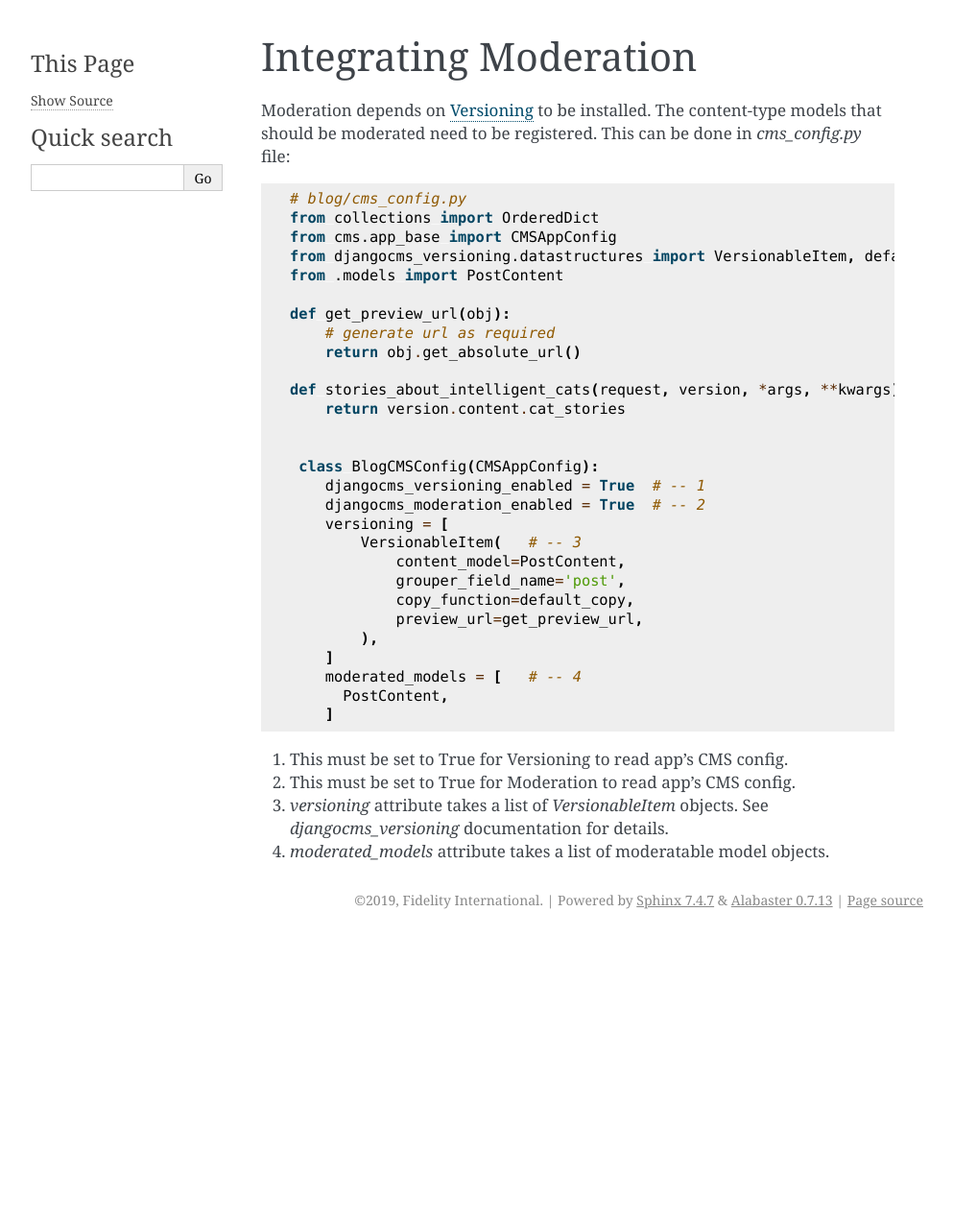
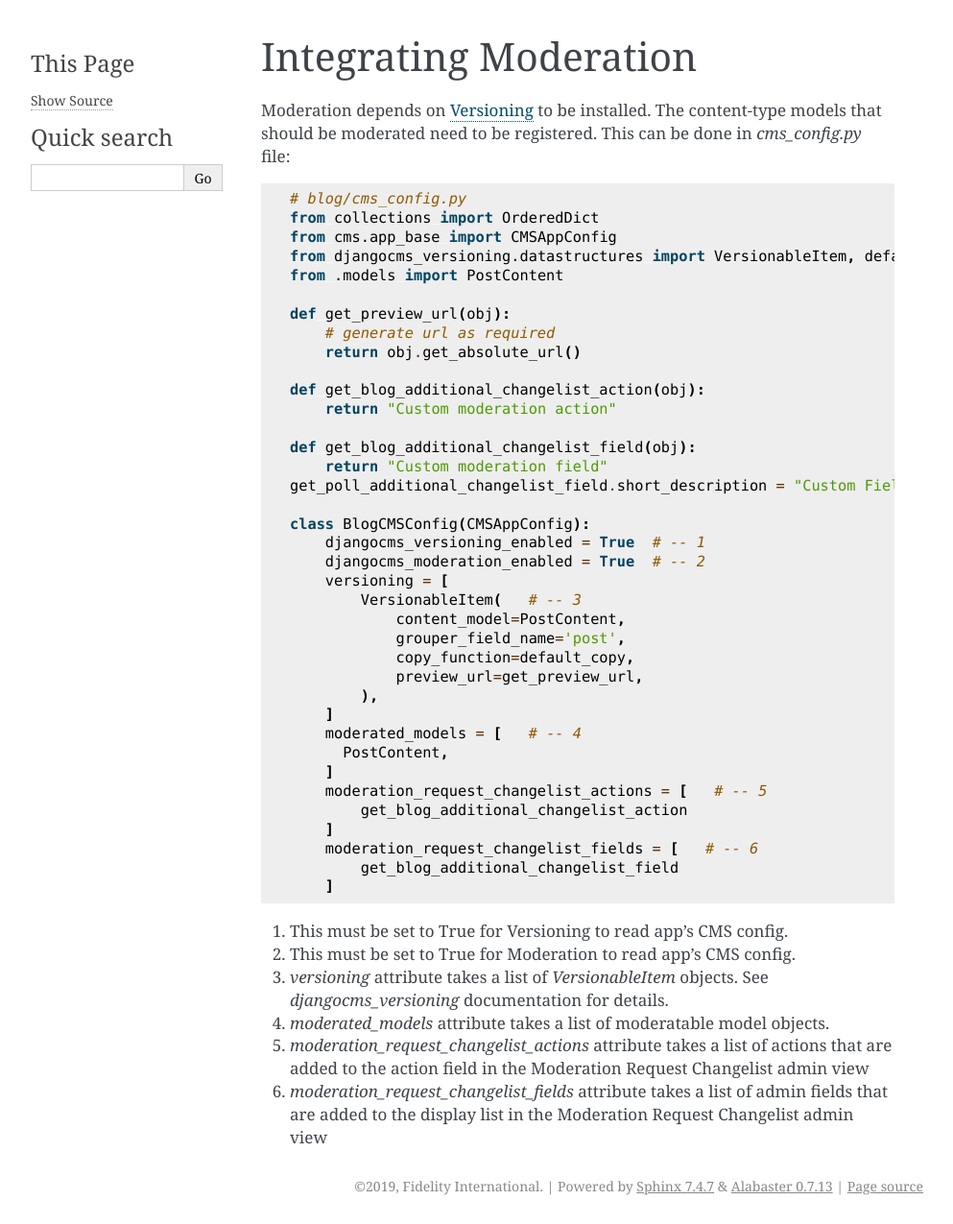
Before and after one commit to django-cms/djangocms-moderation, a Sphinx documentation site: the page built from docs/moderation_integration.rst, in a window 1280 px wide. Shown: the whole page at 96% size, without its empty margins (148-1141 px from the left). Built offline with Sphinx 7.4.7, drawn with Linux system fonts in a browser that asks for light colours; before the commit the page ends 977 px from its top, so only the background shows below that.

Commit message:
Added documentation

```diff
--- a/docs/moderation_integration.rst
+++ b/docs/moderation_integration.rst
@@ -19,11 +19,14 @@ Moderation depends on `Versioning <https://github.com/divio/djangocms-versioning
         # generate url as required
         return obj.get_absolute_url()
 
-    def stories_about_intelligent_cats(request, version, *args, **kwargs):
-        return version.content.cat_stories
+    def get_blog_additional_changelist_action(obj):
+        return "Custom moderation action"
 
+    def get_blog_additional_changelist_field(obj):
+        return "Custom moderation field"
+    get_poll_additional_changelist_field.short_description = "Custom Field"
 
-     class BlogCMSConfig(CMSAppConfig):
+    class BlogCMSConfig(CMSAppConfig):
         djangocms_versioning_enabled = True  # -- 1
         djangocms_moderation_enabled = True  # -- 2
         versioning = [
@@ -37,8 +40,17 @@ Moderation depends on `Versioning <https://github.com/divio/djangocms-versioning
         moderated_models = [   # -- 4
           PostContent,
         ]
+        moderation_request_changelist_actions = [   # -- 5
+            get_blog_additional_changelist_action
+        ]
+        moderation_request_changelist_fields = [   # -- 6
+            get_blog_additional_changelist_field
+        ]
+
 
 1. This must be set to True for Versioning to read app's CMS config.
 2. This must be set to True for Moderation to read app's CMS config.
 3. `versioning` attribute takes a list of `VersionableItem` objects. See `djangocms_versioning` documentation for details.
 4. `moderated_models` attribute takes a list of moderatable model objects.
+5. `moderation_request_changelist_actions` attribute takes a list of actions that are added to the action field in the Moderation Request Changelist admin view
+6. `moderation_request_changelist_fields` attribute takes a list of admin fields that are added to the display list in the Moderation Request Changelist admin view
```
